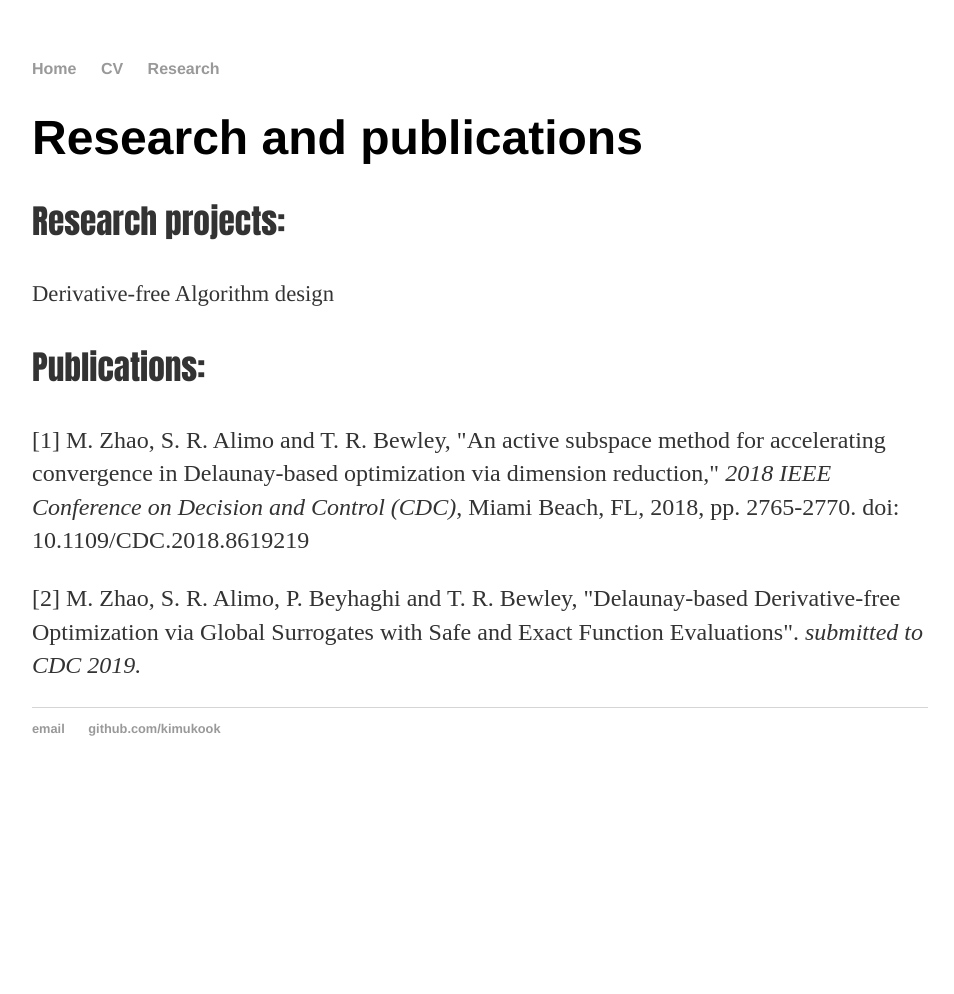
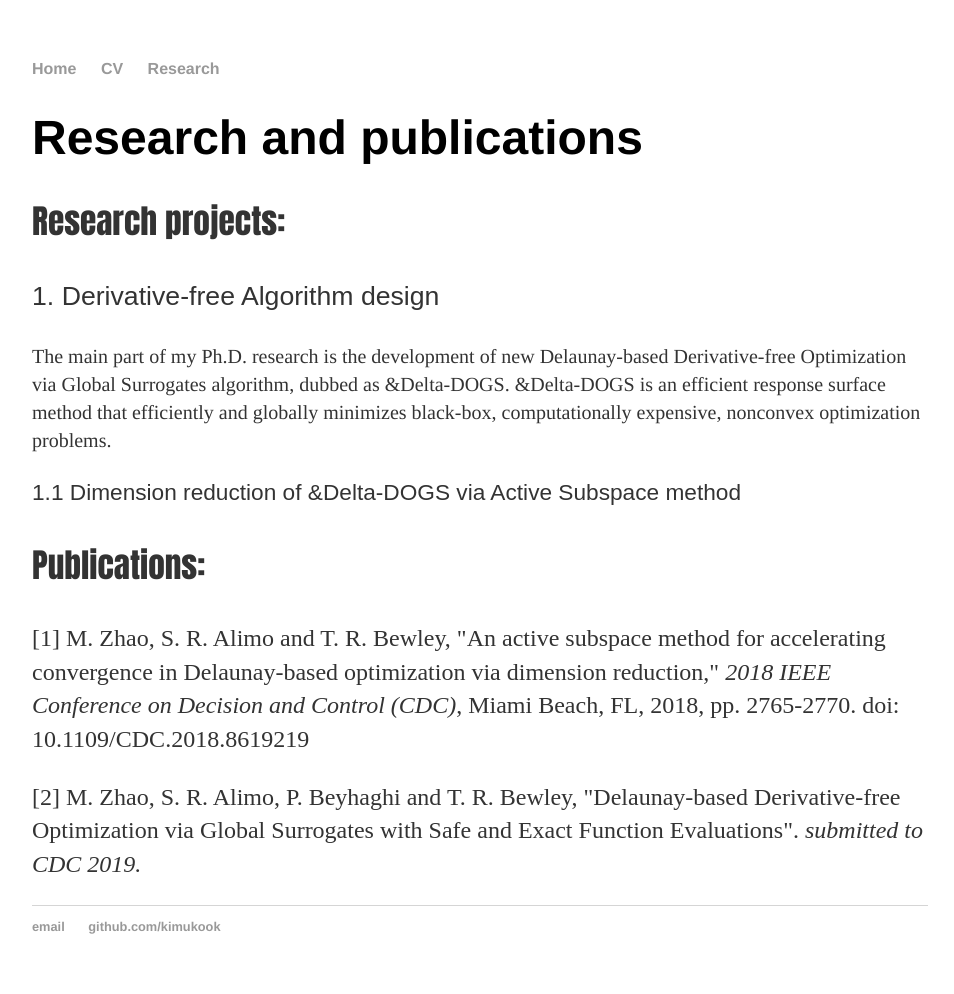
Before and after one commit to kimukook/kimukook.github.io, a Jekyll site: the page built from research/index.html, in a window 1280 px wide. Shown: the whole page, without its empty margins (160-1114 px from the left). Built offline with Jekyll 4.4.1, drawn with Linux system fonts in a browser that asks for light colours; before the commit the page ends 900 px from its top, so only the background shows below that.

Commit message:
Update index.html

```diff
--- a/research/index.html
+++ b/research/index.html
@@ -6,8 +6,9 @@ title: Research
 <div class="blurb">
 	<h1>Research and publications</h1>
 	<p style="font-family: Impact; font-size: 25pt;"> Research projects: </p>
-	<p style="font-family: Times; font-size: 17pt;"> Derivative-free Algorithm design</p>
-
+	<p style="font-family: Arial; font-size: 20pt;"> 1. Derivative-free Algorithm design</p>
+	<p style="font-family: Times; font-size:15pt;"> The main part of my Ph.D. research is the development of new Delaunay-based Derivative-free Optimization via Global Surrogates algorithm, dubbed as &Delta-DOGS. &Delta-DOGS is an efficient response surface method that efficiently and globally minimizes black-box, computationally expensive, nonconvex optimization problems. </p>
+	<p style="font-family: Arial; font-size:17pt;"> 1.1 Dimension reduction of &Delta-DOGS via Active Subspace method </p>
 	<p style="font-family: Impact; font-size: 25pt;"> Publications: </p>
 	<p> [1] M. Zhao, S. R. Alimo and T. R. Bewley, "An active subspace method for accelerating convergence in Delaunay-based optimization via dimension reduction," <i>2018 IEEE Conference on Decision and Control (CDC)</i>, Miami Beach, FL, 2018, pp. 2765-2770. doi: 10.1109/CDC.2018.8619219 </p>
 	<p> [2] M. Zhao, S. R. Alimo, P. Beyhaghi and T. R. Bewley, "Delaunay-based Derivative-free Optimization via Global Surrogates with Safe and Exact Function Evaluations". <i> submitted to CDC 2019. </i> </p>
```
